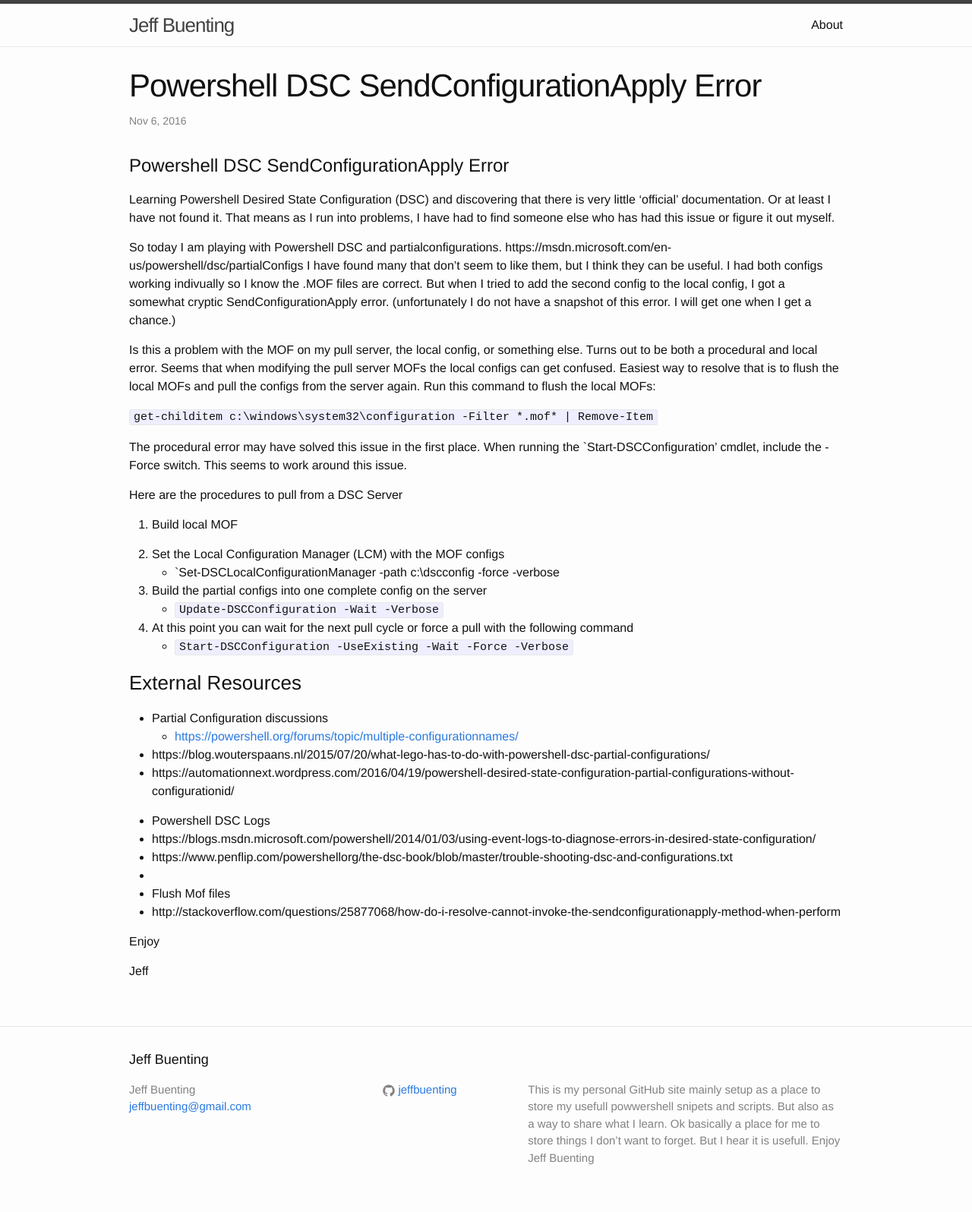
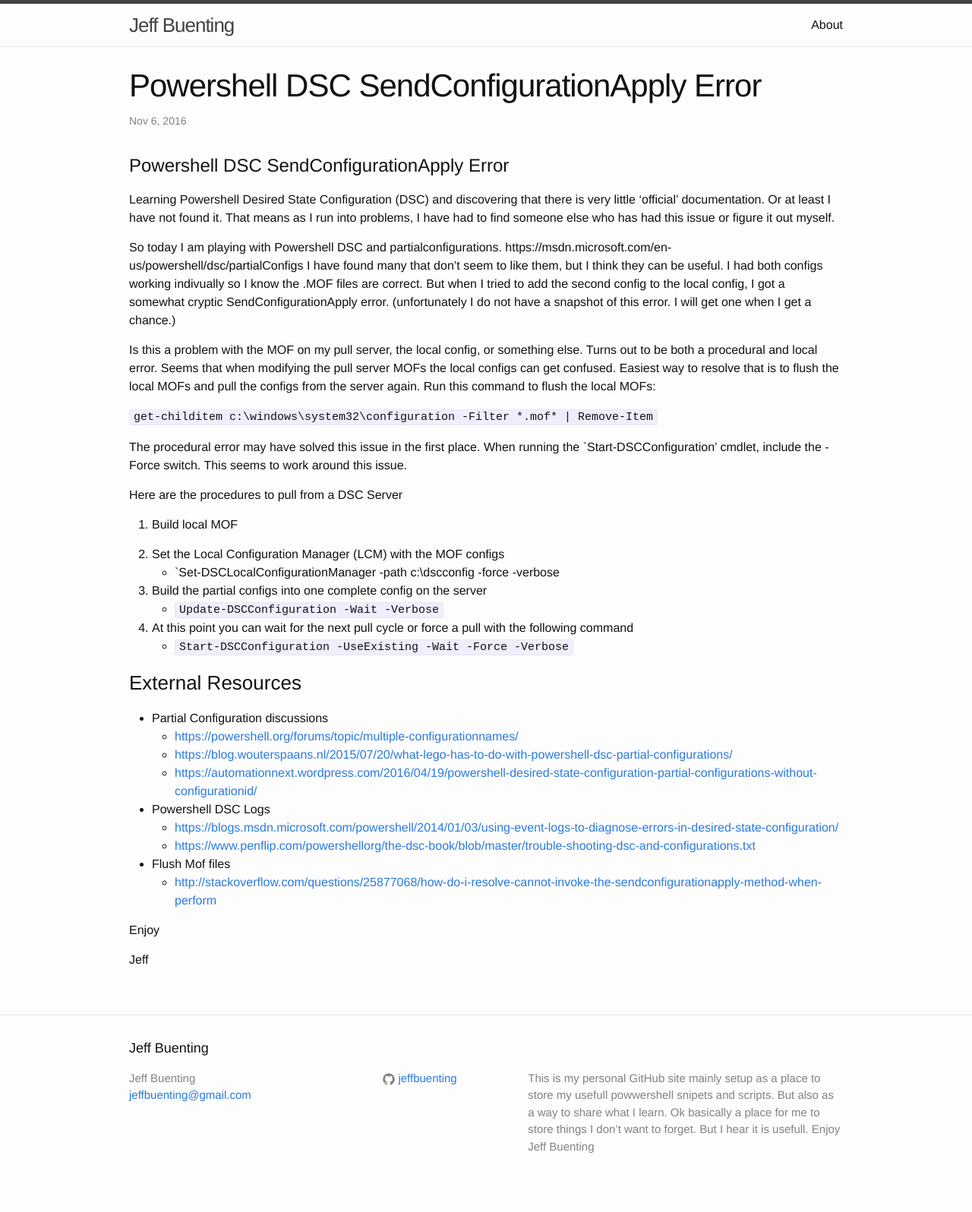
Before and after one commit to jeffbuenting/jeffbuenting.github.io, a Jekyll site: the page built from _posts/2016-11-04-PowershellDSCSendConfigurationApply.markdown, in a window 1280 px wide. Shown: the whole page at 76% size. Built offline with Jekyll 4.4.1, drawn with Linux system fonts in a browser that asks for light colours.

Commit message:
fixed links

```diff
--- a/_posts/2016-11-04-PowershellDSCSendConfigurationApply.markdown
+++ b/_posts/2016-11-04-PowershellDSCSendConfigurationApply.markdown
@@ -32,16 +32,15 @@
 ### External Resources ###
 - Partial Configuration discussions
   * <https://powershell.org/forums/topic/multiple-configurationnames/>
-*   https://blog.wouterspaans.nl/2015/07/20/what-lego-has-to-do-with-powershell-dsc-partial-configurations/
-*   https://automationnext.wordpress.com/2016/04/19/powershell-desired-state-configuration-partial-configurations-without-configurationid/
+  * <https://blog.wouterspaans.nl/2015/07/20/what-lego-has-to-do-with-powershell-dsc-partial-configurations/>
+  * <https://automationnext.wordpress.com/2016/04/19/powershell-desired-state-configuration-partial-configurations-without-configurationid/>
 
 - Powershell DSC Logs
-*   https://blogs.msdn.microsoft.com/powershell/2014/01/03/using-event-logs-to-diagnose-errors-in-desired-state-configuration/
-*   https://www.penflip.com/powershellorg/the-dsc-book/blob/master/trouble-shooting-dsc-and-configurations.txt
-*
+  * <https://blogs.msdn.microsoft.com/powershell/2014/01/03/using-event-logs-to-diagnose-errors-in-desired-state-configuration/>
+  * <https://www.penflip.com/powershellorg/the-dsc-book/blob/master/trouble-shooting-dsc-and-configurations.txt>
 
 - Flush Mof files
-*   http://stackoverflow.com/questions/25877068/how-do-i-resolve-cannot-invoke-the-sendconfigurationapply-method-when-perform
+  * <http://stackoverflow.com/questions/25877068/how-do-i-resolve-cannot-invoke-the-sendconfigurationapply-method-when-perform>
 
 
 Enjoy
```
